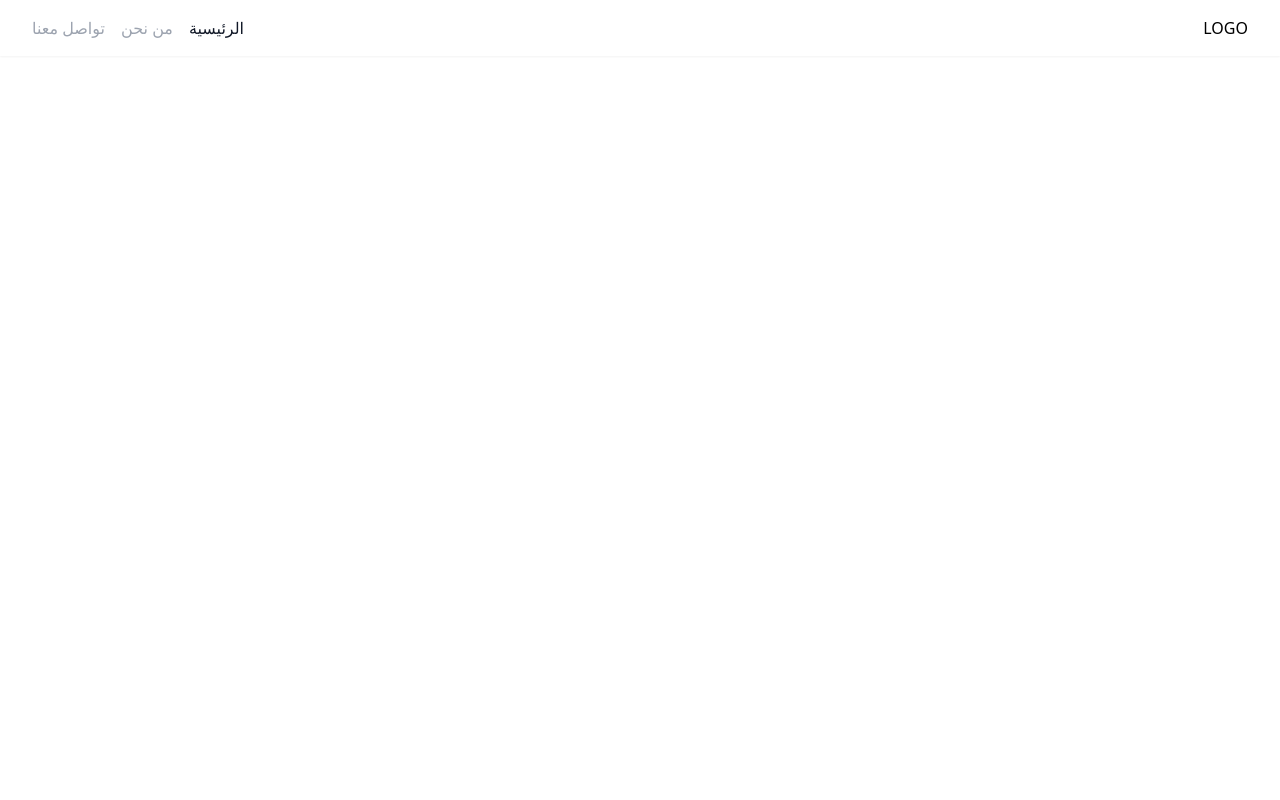
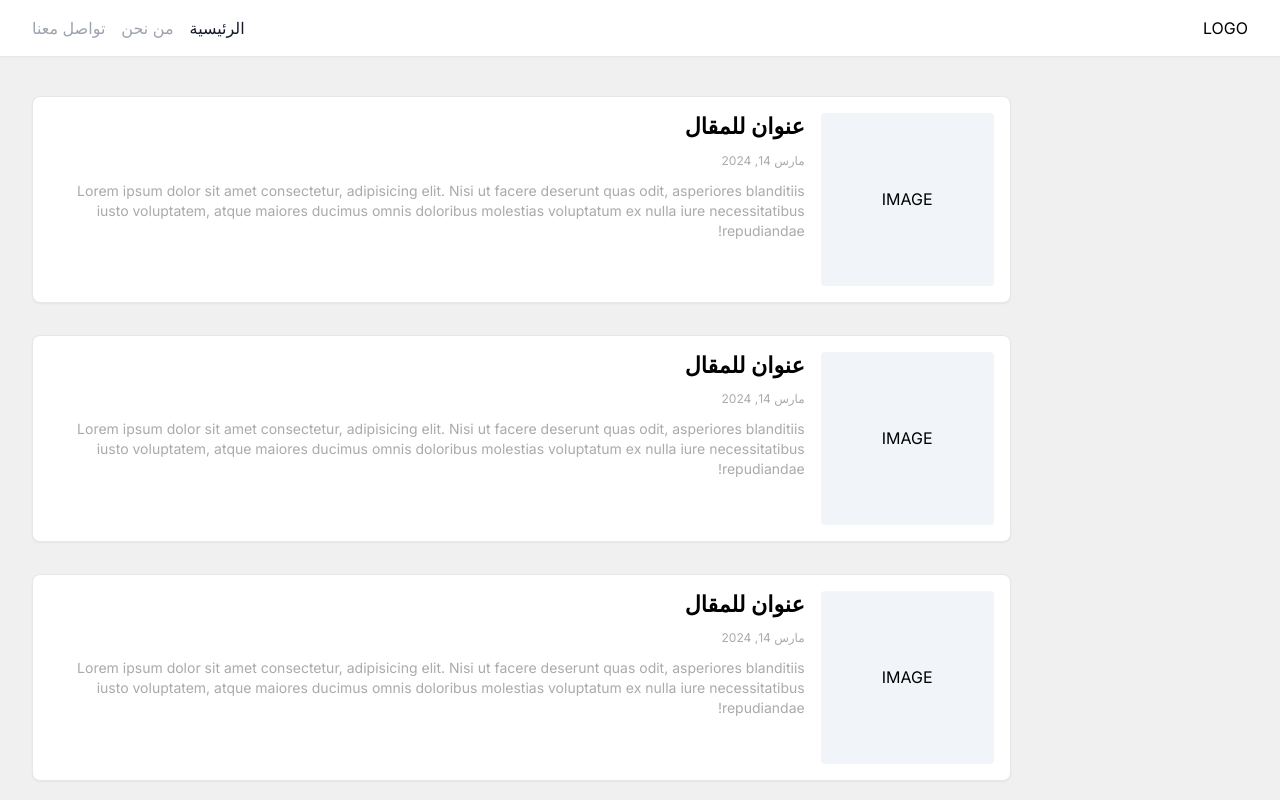
Before and after one commit to Mostafa-Aljazar/wedentist, a Next.js app: page / in a window 1280 px wide. Shown: the top 800 px of the page. Built offline with nearby package versions, Linux system fonts and the light colour scheme.

Commit message:
created article card

```diff
--- /dev/null
+++ b/src/app/components/articale-card.tsx
@@ -0,0 +1,26 @@
+import React from "react"
+
+type Props = {
+  title: string
+  data: string
+  preview: string
+}
+
+const ArticleCard = ({ title, data, preview }: Props) => {
+  return (
+    <article className="flex gap-4 p-4 bg-white rounded-lg border shadow-sm ">
+      <div className=" aspect-square w-[350px] bg-slate-100 flex  justify-center rounded overflow-hidden items-center">
+        IMAGE
+      </div>
+      <div className=" space-y-3 leading-tight">
+        <p className="text-[1.1rem] lg:text-[1.38rem]  font-semibold">
+          {title}
+        </p>
+        <span className=" text-[#aaaaaa] text-xs block">{data}</span>
+        <p className="text-[#aaaaaa] text-sm">{preview}</p>
+      </div>
+    </article>
+  )
+}
+
+export default ArticleCard
--- /dev/null
+++ b/src/app/components/articles-view.tsx
@@ -0,0 +1,78 @@
+import React from "react"
+import ArticleCard from "./articale-card"
+
+type Props = {}
+const dummyArticles = [
+  {
+    title: "عنوان للمقال",
+    data: "مارس 14, 2024",
+    preview:
+      "Lorem ipsum dolor sit amet consectetur, adipisicing elit. Nisi ut facere deserunt quas odit, asperiores blanditiis iusto voluptatem, atque maiores ducimus omnis doloribus molestias voluptatum ex nulla iure necessitatibus repudiandae!",
+  },
+  {
+    title: "عنوان للمقال",
+    data: "مارس 14, 2024",
+    preview:
+      "Lorem ipsum dolor sit amet consectetur, adipisicing elit. Nisi ut facere deserunt quas odit, asperiores blanditiis iusto voluptatem, atque maiores ducimus omnis doloribus molestias voluptatum ex nulla iure necessitatibus repudiandae!",
+  },
+  {
+    title: "عنوان للمقال",
+    data: "مارس 14, 2024",
+    preview:
+      "Lorem ipsum dolor sit amet consectetur, adipisicing elit. Nisi ut facere deserunt quas odit, asperiores blanditiis iusto voluptatem, atque maiores ducimus omnis doloribus molestias voluptatum ex nulla iure necessitatibus repudiandae!",
+  },
+  {
+    title: "عنوان للمقال",
+    data: "مارس 14, 2024",
+    preview:
+      "Lorem ipsum dolor sit amet consectetur, adipisicing elit. Nisi ut facere deserunt quas odit, asperiores blanditiis iusto voluptatem, atque maiores ducimus omnis doloribus molestias voluptatum ex nulla iure necessitatibus repudiandae!",
+  },
+  {
+    title: "عنوان للمقال",
+    data: "مارس 14, 2024",
+    preview:
+      "Lorem ipsum dolor sit amet consectetur, adipisicing elit. Nisi ut facere deserunt quas odit, asperiores blanditiis iusto voluptatem, atque maiores ducimus omnis doloribus molestias voluptatum ex nulla iure necessitatibus repudiandae!",
+  },
+  {
+    title: "عنوان للمقال",
+    data: "مارس 14, 2024",
+    preview:
+      "Lorem ipsum dolor sit amet consectetur, adipisicing elit. Nisi ut facere deserunt quas odit, asperiores blanditiis iusto voluptatem, atque maiores ducimus omnis doloribus molestias voluptatum ex nulla iure necessitatibus repudiandae!",
+  },
+  {
+    title: "عنوان للمقال",
+    data: "مارس 14, 2024",
+    preview:
+      "Lorem ipsum dolor sit amet consectetur, adipisicing elit. Nisi ut facere deserunt quas odit, asperiores blanditiis iusto voluptatem, atque maiores ducimus omnis doloribus molestias voluptatum ex nulla iure necessitatibus repudiandae!",
+  },
+  {
+    title: "عنوان للمقال",
+    data: "مارس 14, 2024",
+    preview:
+      "Lorem ipsum dolor sit amet consectetur, adipisicing elit. Nisi ut facere deserunt quas odit, asperiores blanditiis iusto voluptatem, atque maiores ducimus omnis doloribus molestias voluptatum ex nulla iure necessitatibus repudiandae!",
+  },
+  {
+    title: "عنوان للمقال",
+    data: "مارس 14, 2024",
+    preview:
+      "Lorem ipsum dolor sit amet consectetur, adipisicing elit. Nisi ut facere deserunt quas odit, asperiores blanditiis iusto voluptatem, atque maiores ducimus omnis doloribus molestias voluptatum ex nulla iure necessitatibus repudiandae!",
+  },
+  {
+    title: "عنوان للمقال",
+    data: "مارس 14, 2024",
+    preview:
+      "Lorem ipsum dolor sit amet consectetur, adipisicing elit. Nisi ut facere deserunt quas odit, asperiores blanditiis iusto voluptatem, atque maiores ducimus omnis doloribus molestias voluptatum ex nulla iure necessitatibus repudiandae!",
+  },
+]
+
+const ArticlesView = (props: Props) => {
+  return (
+    <div className=" space-y-8">
+      {dummyArticles.map((element, index) => {
+        return <ArticleCard {...element} key={index} />
+      })}
+    </div>
+  )
+}
+
+export default ArticlesView
--- a/src/app/components/header.tsx
+++ b/src/app/components/header.tsx
@@ -8,7 +8,7 @@ type Props = {}
 const Header = (props: Props) => {
   const pathName = usePathname()
   return (
-    <header className="py-4 bg-white shadow-sm">
+    <header className="py-4 bg-white shadow-sm sticky top-0 z-30">
       <div className="container">
         <div className="flex  justify-between">
           <Link href={"/"}>LOGO</Link>
--- a/src/app/layout.tsx
+++ b/src/app/layout.tsx
@@ -17,7 +17,7 @@ export default function RootLayout({
 }>) {
   return (
     <html lang="ar" dir="rtl">
-      <body className={inter.className + "bg-[#f0f0f0]"}>
+      <body className={inter.className + " bg-[#f0f0f0]"}>
         <Header />
         {children}
       </body>
--- a/src/app/page.tsx
+++ b/src/app/page.tsx
@@ -1,5 +1,15 @@
 import Image from "next/image"
+import ArticlesView from "./components/articles-view"
 
 export default function Home() {
-  return <main></main>
+  return (
+    <main className=" py-10  ">
+      <div className="container">
+        <div className=" md:flex gap-8">
+          <div className="w-1/3"></div>
+          <ArticlesView />
+        </div>
+      </div>
+    </main>
+  )
 }
```
